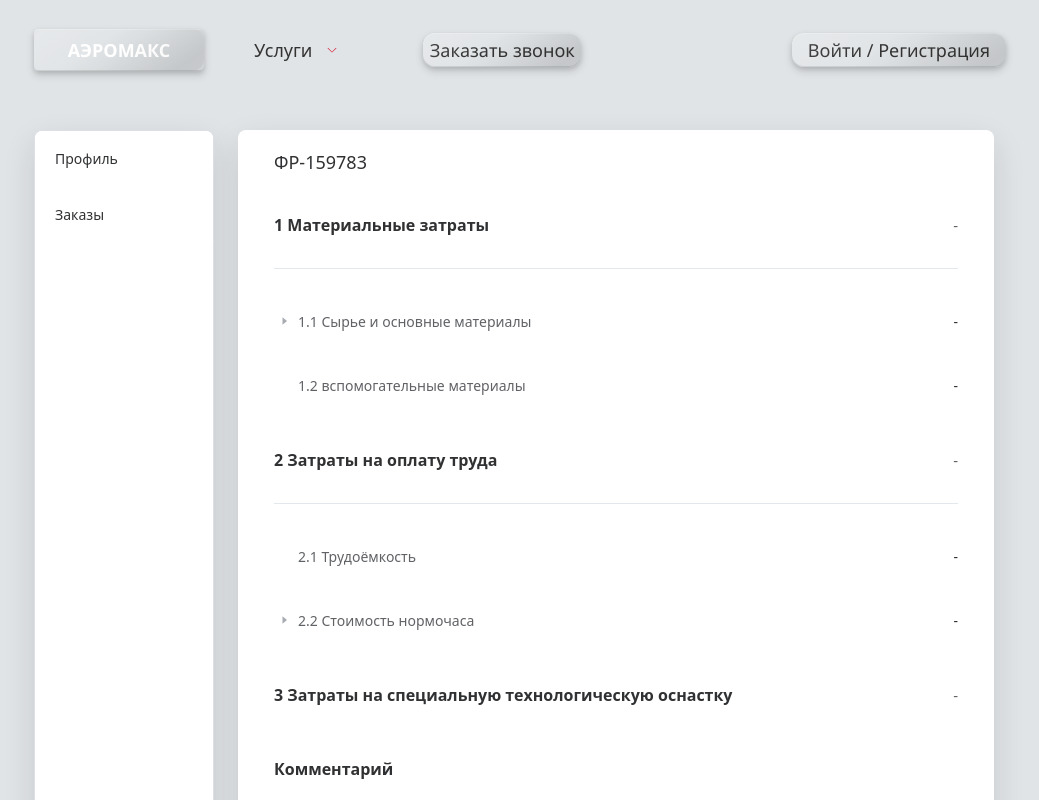
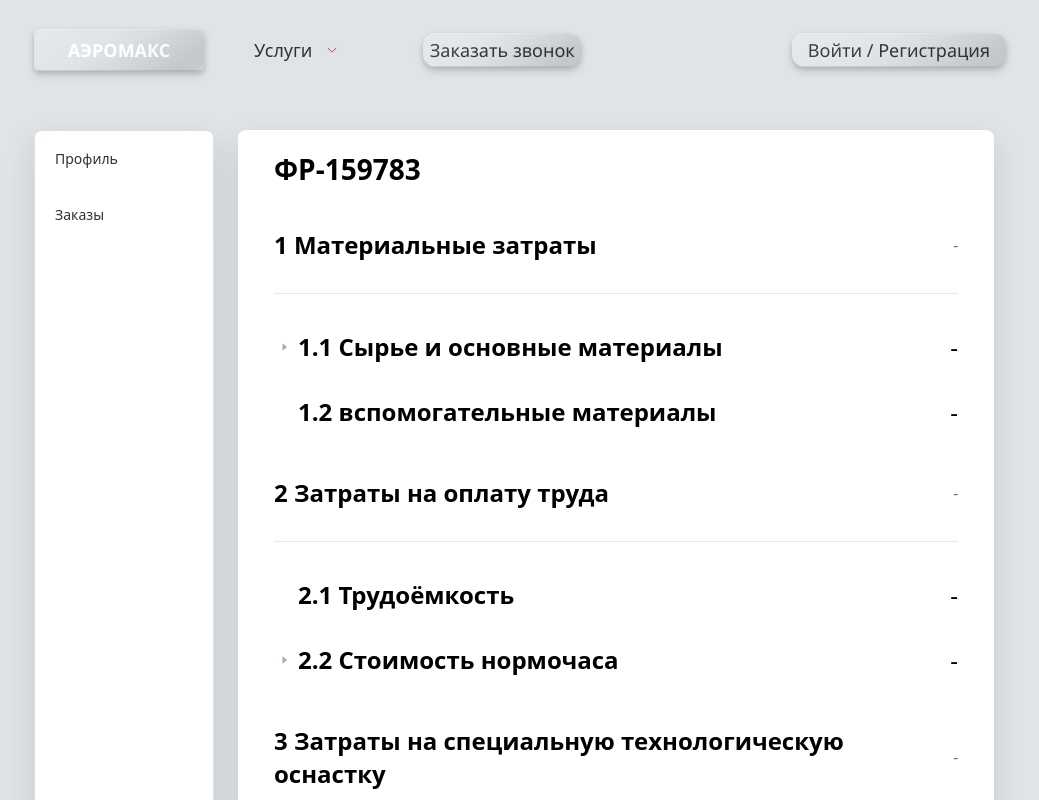
Before and after one commit to js-owl/maas-front, a Vue app: page /personal/calc-info in a window 1280 px wide. Shown: the top 800 px of the page, without its empty margins (126-1165 px from the left). Built offline with nearby package versions, Linux system fonts and the light colour scheme; no server answers.

Commit message:
Update PersonalCalcInfo.vue styles for improved readability and visual consistency. Increased font sizes and weights for document numbers, cost labels, and values to enhance user experience. Adjusted color scheme to ensure better contrast and clarity.

```diff
--- a/src/components/PersonalCalcInfo.vue
+++ b/src/components/PersonalCalcInfo.vue
@@ -340,9 +340,9 @@ const handleSave = async () => {
 }
 
 .document-number {
-  font-size: 18px;
-  font-weight: 500;
-  color: #303133;
+  font-size: 28px;
+  font-weight: 700;
+  color: #000;
 }
 
 /* Section styling - each main cost category */
@@ -354,9 +354,9 @@ const handleSave = async () => {
   display: flex;
   justify-content: space-between;
   align-items: center;
-  font-size: 16px;
-  font-weight: bold;
-  color: #303133;
+  font-size: 24px;
+  font-weight: 600;
+  color: #000;
   margin-bottom: 12px;
 }
 
@@ -401,20 +401,19 @@ const handleSave = async () => {
 }
 
 .cost-label {
+  font-size: 24px;
+  font-weight: 600;
+  color: #000;
   flex: 1;
-  color: #606266;
-  font-size: 14px;
-  text-align: left;
 }
 
 /* Cost value alignment - ensures values are right-aligned within the cost-item */
 .cost-value {
-  flex: 0 0 auto;
-  color: #303133;
-  font-size: 14px;
+  font-size: 24px;
+  font-weight: 400;
+  color: #000;
   text-align: right;
-  min-width: 80px;
-  margin-left: auto;
+  min-width: 100px;
 }
 
 /* Comment section styling */
```
